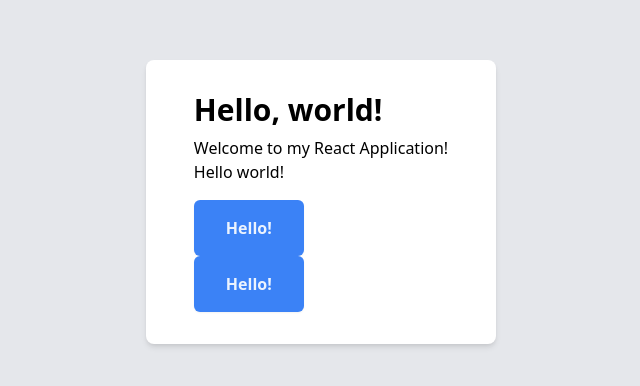
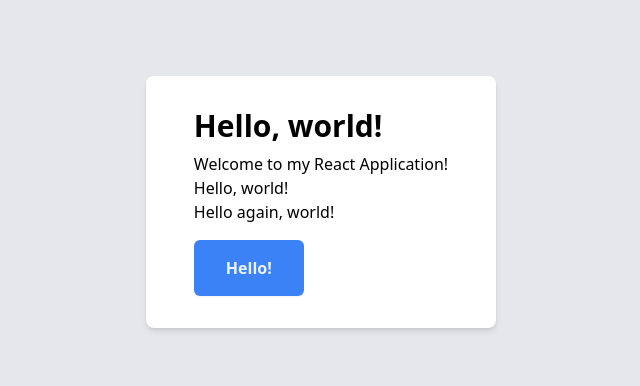
Before and after one commit to thorlucas/thors-react-app, a React (Create React App) app: page / in a window 1280 px wide. Shown: the part 198-584 px from the top of the page, without its empty margins (319-959 px from the left). Built offline with nearby package versions, Linux system fonts and the light colour scheme.

Commit message:
added example of usage of the example context MyContext

```diff
--- a/src/components/App/index.tsx
+++ b/src/components/App/index.tsx
@@ -1,12 +1,14 @@
+import MyContext from '@components/contexts/MyContext';
 import { useWait } from '@hooks';
 import { Button } from '@UI/Button';
 import React from 'react';
 
 const App: React.FC = () => {
 	// This is an example of the usage of a custom hook. We can extract logic this way.
-	const wait: string = useWait(2000, 'Waiting 2 seconds...', 'Hello world!');
+	const wait: string | null = useWait(2000, null, 'Hello again, world!');
 
 	return (
+	<MyContext.Provider value="Hello, world!">
 		<div className="w-100 h-screen flex justify-center items-center">
 			<div className="px-12 py-8 bg-white rounded-lg shadow-md">
 				<h1 className="mb-2 text-3xl font-semibold">
@@ -14,12 +16,14 @@ const App: React.FC = () => {
 				</h1>
 				<div className="mb-4">
 					<p>Welcome to my React Application!</p>
+					<MyContext.Consumer>
+						{ value => (
+							<p>{ value }</p>
+						)}
+					</MyContext.Consumer>
+					{ wait ? (
 						<p>{ wait }</p>
-			</div>
-			<div>
-				<Button role='primary'>
-					Hello!
-				</Button>
+					) : null }
 				</div>
 				<div>
 					<Button role='primary'>
@@ -28,6 +32,7 @@ const App: React.FC = () => {
 				</div>
 			</div>
 		</div>
+	</MyContext.Provider>
 	);
 }
 
```
Lines whose indentation alone changed are shown as unchanged.
